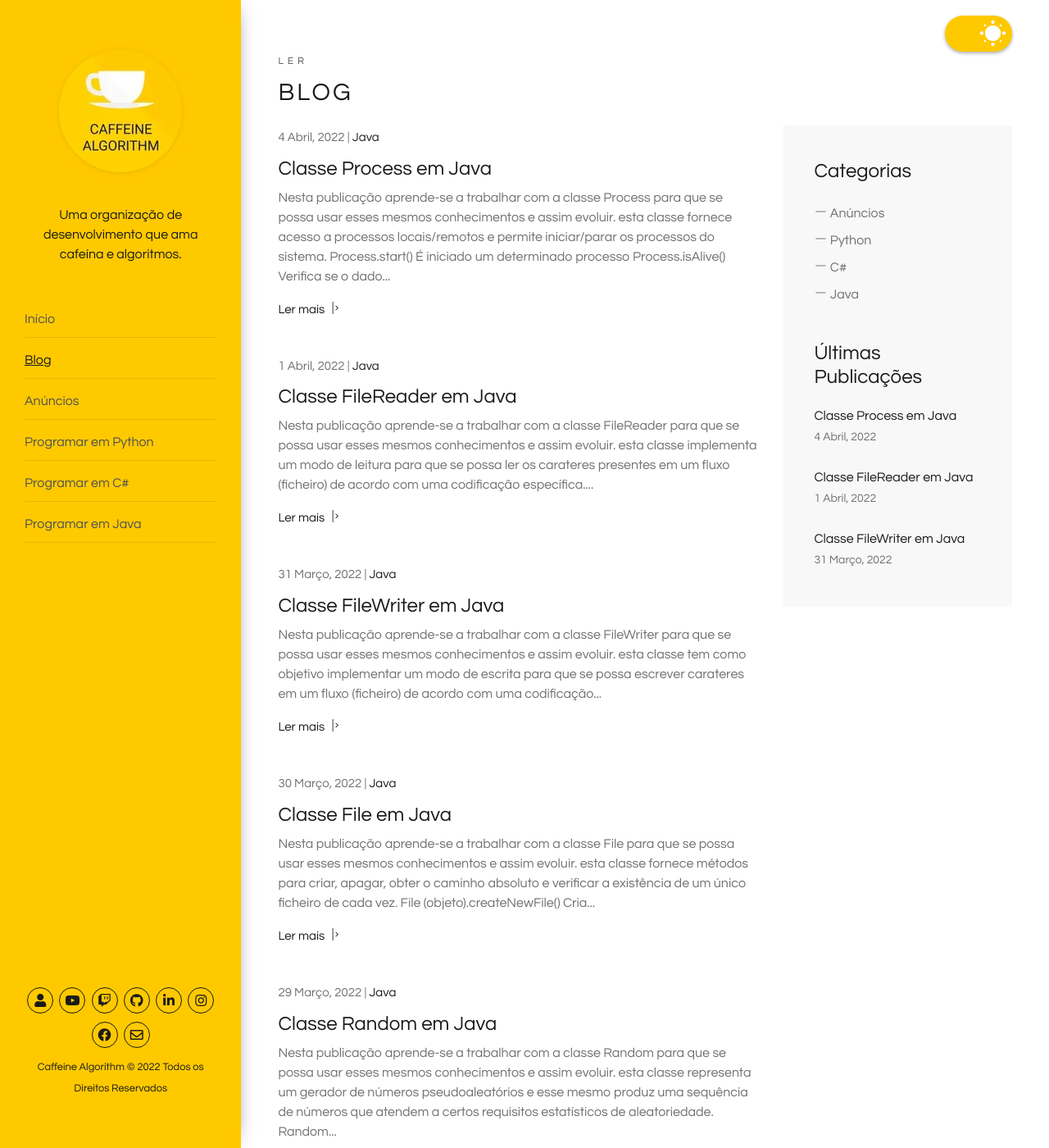
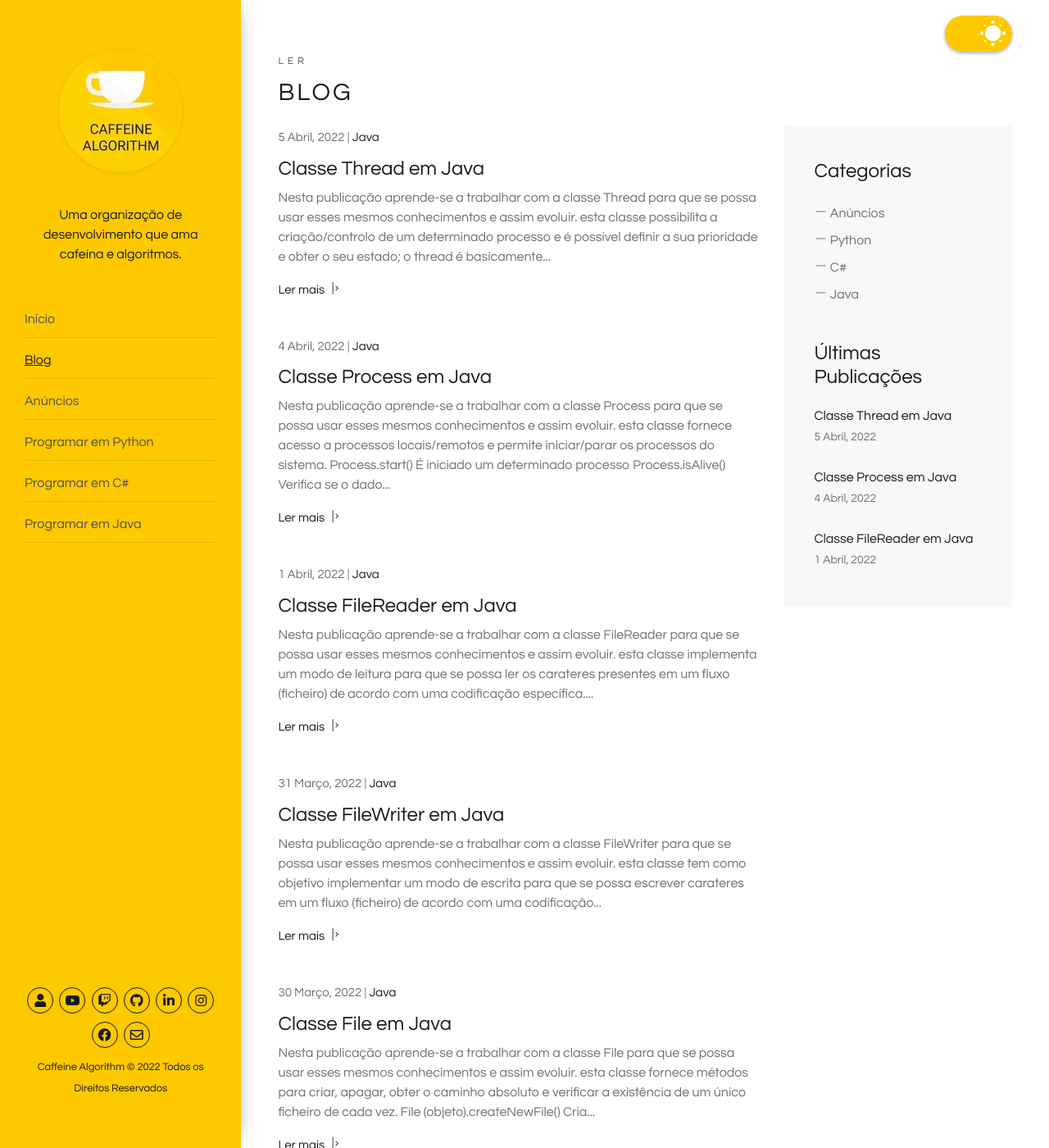
Before and after one commit to caffeinealgorithm/caffeinealgorithm.github.io, a Jekyll site: the page built from blog/index.html, in a window 1280 px wide and 1400 px high. Shown: the whole window at 82% size. Built offline with Jekyll 4.4.1, drawn with Linux system fonts in a browser that asks for light colours; the list of posts is cut into pages by our own code; some of the changed text lies outside the part shown.

Commit message:
Add 43º episode of the Java programming series

````diff
--- /dev/null
+++ b/_posts/2022-04-05-classe-thread-em-java.md
@@ -0,0 +1,94 @@
+---
+layout: post
+excerpt: Blog
+title: 'Classe Thread em Java'
+description: 'Descobre como se trabalha com a classe Thread na linguagem de programação Java. Obtém respostas às tuas dúvidas com a teoria e os exemplos apresentados.'
+keywords: 'java, classe thread, classe, thread, publicação'
+date: 2022-04-05
+categories: [Java]
+---
+
+Nesta publicação aprende-se a trabalhar com a classe Thread para que se possa usar esses mesmos conhecimentos e assim evoluir.
+
+- esta classe possibilita a criação/controlo de um determinado processo e é possível definir a sua prioridade e obter o seu estado;
+- o thread é basicamente uma tarefa.
+
+`Thread (objeto).start()` | Inicia o determinado thread que fora instanciado
+`Thread (objeto).join()` | Bloqueia o thread inicial (o de chamada) até que o thread atual termine
+`Thread.sleep()` | Suspende o thread atual durante o tempo especificado (tempo esse em milissegundos)
+
+```java
+package com.caffeinealgorithm.programaremjava;
+
+public class ClasseThread {
+  private Thread tarefa;
+
+  public void Run() {
+    tarefa = new Thread(this::executarTarefa);
+    tarefa.start();
+
+    for (int indice = 1; indice <= 5; indice++) {
+      System.out.printf("Run(): #%d\n", indice);
+
+      try {
+        Thread.sleep(1000);
+      }
+      catch (InterruptedException excecao) {
+        System.out.println(excecao);
+      }
+    }
+
+    System.out.println("A tarefa Run() finalizou.");
+
+    try {
+      tarefa.join();
+    }
+    catch (InterruptedException excecao) {
+      System.out.println(excecao);
+    }
+
+    System.out.println("A tarefa executarTarefa() finalizou.");
+  }
+
+  private void executarTarefa() {
+    for (int indice = 1; indice <= 10; indice++) {
+      System.out.printf("executarTarefa(): #%d\n", indice);
+
+      try {
+        Thread.sleep(1000);
+      }
+      catch (InterruptedException excecao) {
+        System.out.println(excecao);
+      }
+    }
+  }
+}
+
+/*
+  Run(): #1
+  executarTarefa(): #1
+  Run(): #2
+  executarTarefa(): #2
+  Run(): #3
+  executarTarefa(): #3
+  Run(): #4
+  executarTarefa(): #4
+  Run(): #5
+  executarTarefa(): #5
+  A tarefa Run() finalizou.
+  executarTarefa(): #6
+  executarTarefa(): #7
+  executarTarefa(): #8
+  executarTarefa(): #9
+  executarTarefa(): #10
+  A tarefa executarTarefa() finalizou.
+*/
+```
+
+<div class="video-container">
+  <iframe src="https://www.youtube.com/embed/Crk467wQmQg" frameborder="0" allowfullscreen></iframe>
+</div>
+
+Não te esqueças de [assistir ao vídeo](https://youtu.be/Crk467wQmQg){:target="\_blank"} e podes sempre ler esta publicação [em inglês](https://nelsonsilvadev.com/blog/20220405/thread-class-in-java/){:target="\_blank"}.
+
+### _Happy coding!_
--- a/index.html
+++ b/index.html
@@ -76,7 +76,7 @@ keywords: organização, desenvolvimento, cafeína, algoritmos, publicações, v
       </div>
 
       <div class="row">
-        {% for video in site.java %} {% if video.id == "/java/42" %}
+        {% for video in site.java %} {% if video.id == "/java/43" %}
         <div class="col-xs-12 col-sm-3 col-sm-6 col-lg-6 col-xl-3">
           <a
             href="https://www.youtube.com/embed/{{ video.custom_id }}"
````
Also changed, not shown: _java/43.md (added, +5 -0 lines), assets/img/playlists/java/43.png (added), assets/img/playlists/java/43.webp (added).
